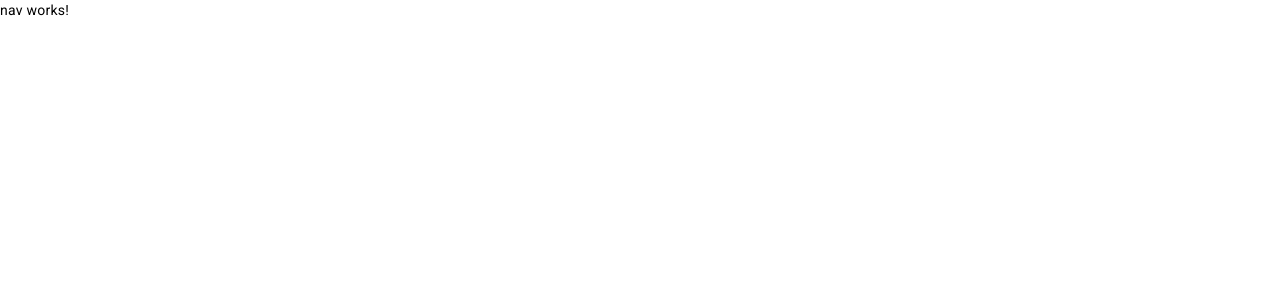
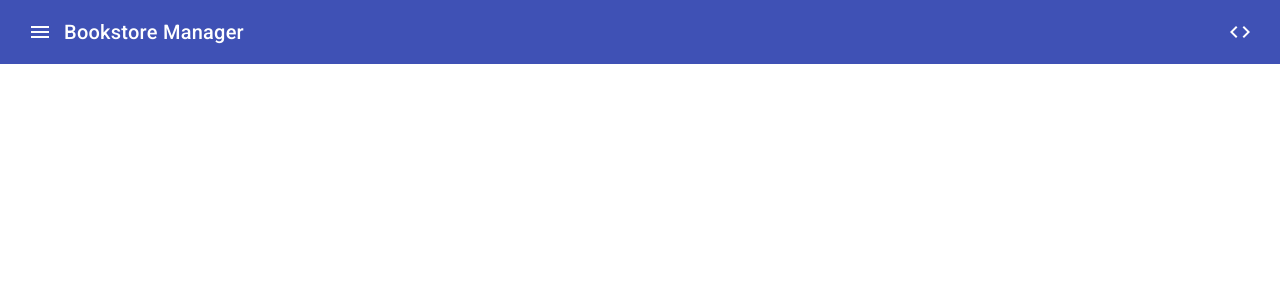
Before and after one commit to pamelamoreiras/bookstoremanager-front, an Angular app: page / in a window 1280 px wide. Shown: the top 300 px of the page. Built offline with nearby package versions, Linux system fonts and the light colour scheme.

Commit message:
HTML and CSS for nav component

```diff
--- a/src/app/components/nav/nav.component.css
+++ b/src/app/components/nav/nav.component.css
@@ -0,0 +1,3 @@
+.spacer {
+    flex: 1 1 auto;
+  }
--- a/src/app/components/nav/nav.component.html
+++ b/src/app/components/nav/nav.component.html
@@ -1 +1,32 @@
-<p>nav works!</p>
+<p>
+    <mat-toolbar color="primary">
+        <button mat-icon-button [matMenuTriggerFor]="menu" aria-label="Example icon-button with a menu">
+            <mat-icon>menu</mat-icon>
+          </button>
+
+          <mat-menu #menu="matMenu">
+
+            <button mat-menu-item>
+                <mat-icon>home</mat-icon>
+                <span>Home</span>
+                </button>
+
+            <button mat-menu-item>
+                <mat-icon>face</mat-icon>
+                <span>Clientes</span>
+                </button>
+
+            <button mat-menu-item>
+                <mat-icon>credit_card</mat-icon>
+                <span>Contas</span>
+                </button>
+
+          </mat-menu>
+
+      <span>Bookstore Manager</span>
+      <span class="spacer"></span>
+      <button mat-icon-button class="icon" aria-label="Example icon-button with share icon">
+        <mat-icon>code</mat-icon>
+      </button>
+    </mat-toolbar>
+  </p>
```
